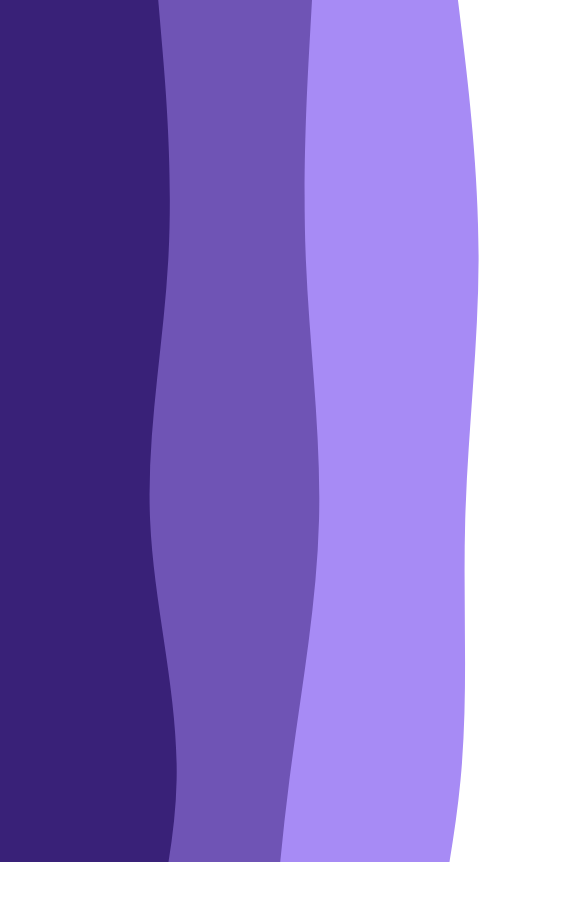
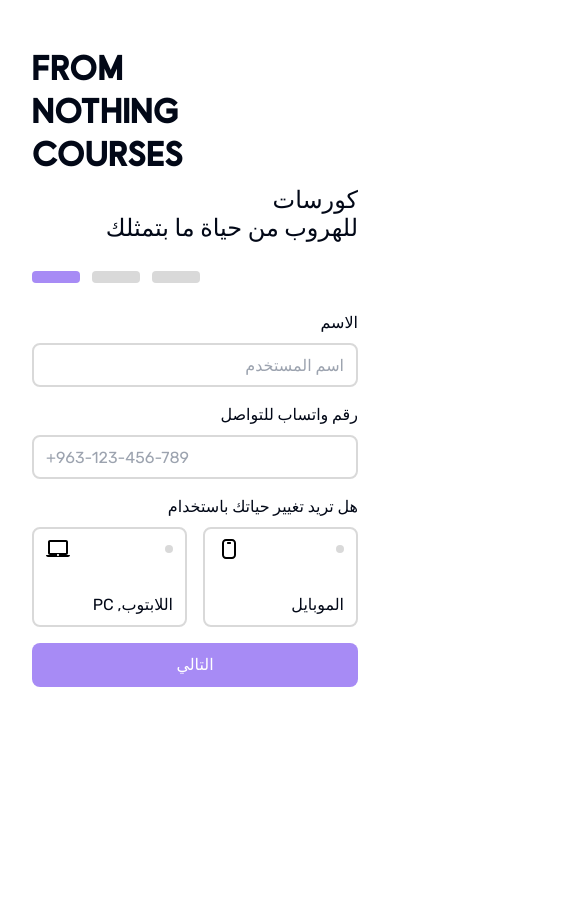
Before and after one commit to Tk-Sb/creators-form, a Next.js app: page / in a window 390 px wide. Shown: the top 900 px of the page, 585 px wide, since content can reach past the window. After the commit the page ends 844 px from the top, so only its background shows below. Built offline with nearby package versions, Linux system fonts and the light colour scheme.

Commit message:
test responsive

```diff
--- a/src/app/carousel/page.jsx
+++ b/src/app/carousel/page.jsx
@@ -1,9 +1,9 @@
 'use client'
+
 import Autoplay from "embla-carousel-autoplay"
 import { Carousel, CarouselContent, CarouselItem } from "@/components/ui/carousel"
 
 export default function Home() {
-
 
   return (
     <>
--- a/src/app/page.jsx
+++ b/src/app/page.jsx
@@ -34,23 +34,23 @@ export default function Home() {
   return (
     <>
       <div className="w-full h-fit flex ">
-        <div>
-          <svg width="624" height="862" viewBox="0 0 624 862" fill="none" xmlns="http://www.w3.org/2000/svg">
+        <div className="hidden lg:block " >
+          <svg width="479" height="862" viewBox="0 0 479 862" fill="none" xmlns="http://www.w3.org/2000/svg">
             <path d="M457.971 0L463.209 43.3C468.334 86.7 478.809 173.3 478.586 260C478.363 346.7 467.666 433.3 465.214 520C462.763 606.7 468.78 693.3 460.534 780C452.4 866.7 430.114 953.3 421.2 1040C412.286 1126.7 416.743 1213.3 418.971 1256.7L421.2 1300H0V1256.7C0 1213.3 0 1126.7 0 1040C0 953.3 0 866.7 0 780C0 693.3 0 606.7 0 520C0 433.3 0 346.7 0 260C0 173.3 0 86.7 0 43.3V0H457.971Z" fill="#A78BF5"/>
             <path d="M312 0L309.549 43.3C307.209 86.7 302.306 173.3 305.871 260C309.437 346.7 321.249 433.3 319.02 520C316.791 606.7 300.523 693.3 289.38 780C278.237 866.7 272.22 953.3 266.649 1040C261.077 1126.7 255.951 1213.3 253.277 1256.7L250.714 1300H0V1256.7C0 1213.3 0 1126.7 0 1040C0 953.3 0 866.7 0 780C0 693.3 0 606.7 0 520C0 433.3 0 346.7 0 260C0 173.3 0 86.7 0 43.3V0H312Z" fill="#6F54B5"/>
             <path d="M158.229 0L161.906 43.3C165.694 86.7 173.049 173.3 168.257 260C163.466 346.7 146.306 433.3 150.094 520C153.771 606.7 178.286 693.3 176.614 780C174.943 866.7 147.086 953.3 133.491 1040C120.009 1126.7 120.677 1213.3 121.123 1256.7L121.457 1300H0V1256.7C0 1213.3 0 1126.7 0 1040C0 953.3 0 866.7 0 780C0 693.3 0 606.7 0 520C0 433.3 0 346.7 0 260C0 173.3 0 86.7 0 43.3V0H158.229Z" fill="#392178"/>
           </svg>
         </div>
-        <div className="w-full py-12 pr-32 flex flex-col gap-7 ">
-          <div className="w-full h-fit flex flex-col gap-0 ">
-            <div className="w-full h-fit font-retro text-5xl bg-blue-">
+        <div className="w-full py-12 px-8 flex flex-col gap-7 ">
+          <div className="w-full h-fit flex flex-col gap-2 ">
+            <div className="w-full h-fit font-retro leading-[1.2] text-4xl ">
               FROM
                 <br />
               NOTHING
                 <br />
               COURSES
             </div>
-            <div className="w-full h-fit text-right font-rubik text-5xl font-medium ">
+            <div className="w-full h-fit text-right leading-[1.2] font-rubik text-2xl font-medium ">
               كورسات
               <br />
               للهروب من حياة ما بتمثلك
```
